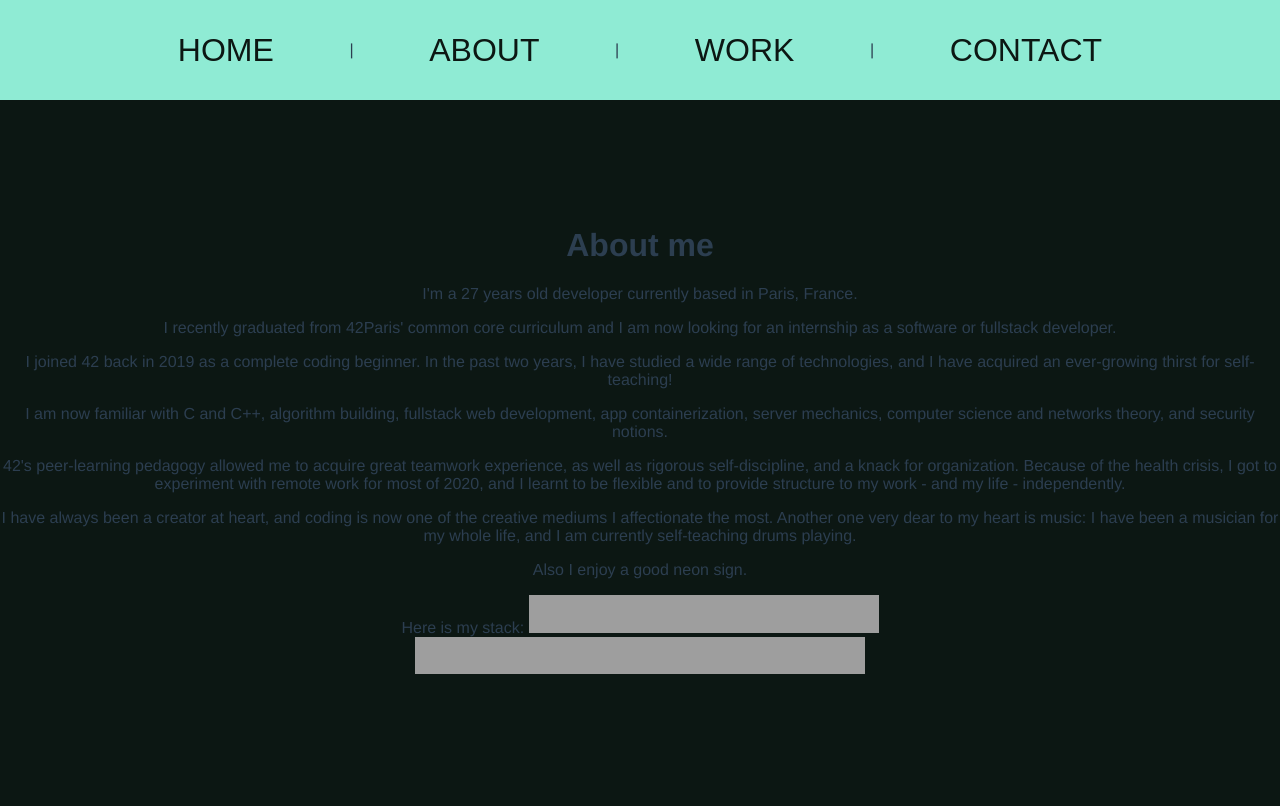
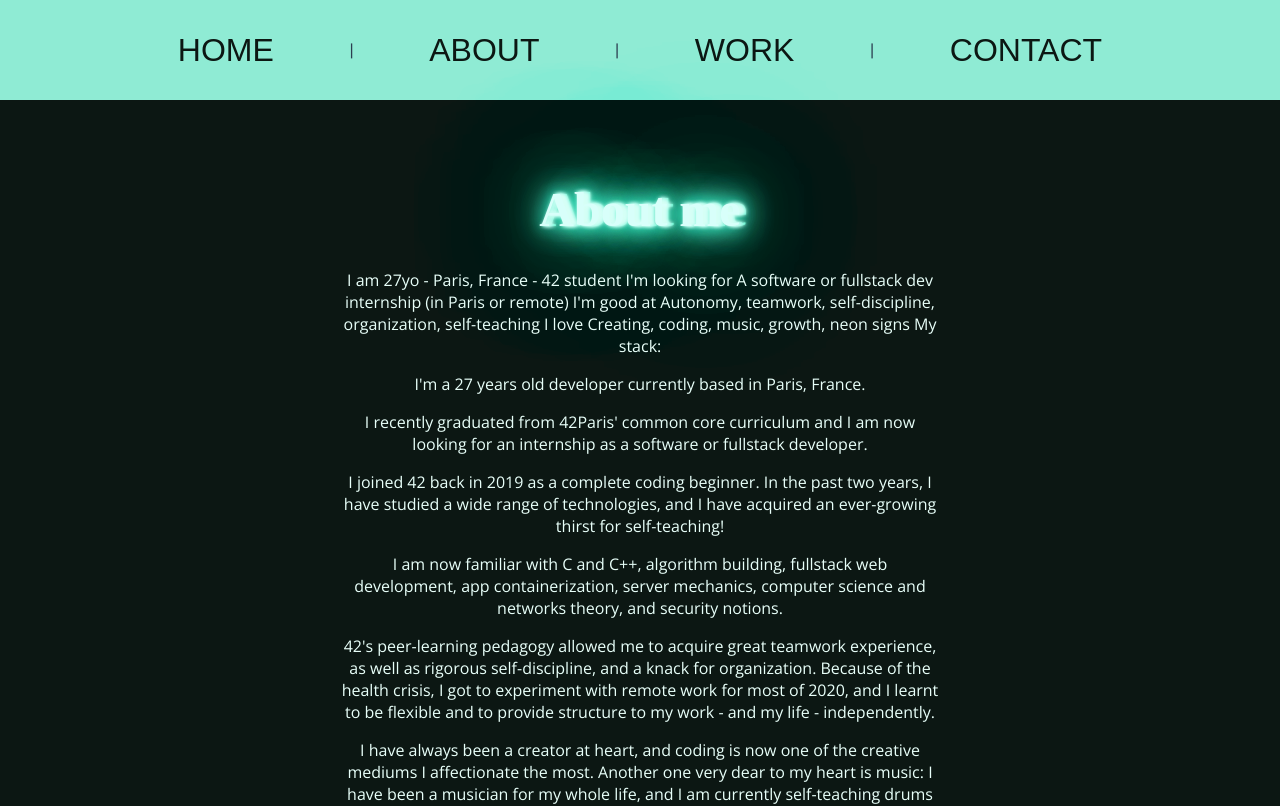
Before and after one commit to 42esoulard/portfolio, a Vue app: page /about in a window 1280 px wide. Shown: the top 806 px of the page. Built offline with nearby package versions, Linux system fonts and the light colour scheme; grey boxes are pictures that could not be loaded; a web font is replaced by a local one.

Commit message:
about progress

```diff
--- a/src/App.vue
+++ b/src/App.vue
@@ -1,8 +1,6 @@
 <template>
   <Header />
-  <div class="content-container">
-    <router-view />
-  </div>
+    <router-view class="content-container"/>
 </template>
 
 <script>
--- a/src/sass/_mixins.scss
+++ b/src/sass/_mixins.scss
@@ -1,10 +1,6 @@
 @import "./variables";
 
 @mixin neon-wrapper {
-    // display: flex;
-    // flex-direction: column;
-    // align-items: center;
-    // justify-content: center;
     @media(max-width:600px) {
         width: 400px;
     }
--- a/src/sass/_variables.scss
+++ b/src/sass/_variables.scss
@@ -1,8 +1,10 @@
 // COLORS
-$color-eggplant: #6F5060;
+$color-green: #72e9cb;
+$color-purple: #9257f2;
 $color-yellow: #F1D302;
-$color-pale-blue: #90BAAD;
-$color-pale-pink: #C9ADA7;
+$color-light: #e8fff9;
+// $color-pale-blue: #90BAAD;
+// $color-pale-pink: #C9ADA7;
 $color-dark: #0C1713;
 
 $neon-box-shadow-green:
@@ -21,11 +23,20 @@ $neon-text-shadow-green:
     .1rem 0rem   5rem #0be59c, .2rem 0rem  20rem #0be5a4, .4rem 0rem  10rem #0be5ae,
     .1rem 0rem  10rem #0be59c, .2rem 0rem  30rem #0be5c1, .4rem 0rem  10rem #0be5b6;
 
+$neon-text-shadow-purple:
+    .1rem 0rem .25rem #ead8ff, .2rem 0rem .25rem #e6d8ff, .4rem 0rem .25rem #ead8ff,
+    .1rem 0rem   0rem #9257f2, .2rem 0rem   0rem #9a57f2, .4rem 0rem   0rem #9f57f2,
+    .1rem 0rem  .1rem #7957f2, .2rem 0rem  .1rem #9a57f2, .4rem 0rem  .1rem #8d57f2,
+    .1rem 0rem   2rem #8057f2, .2rem 0rem   2rem #9f57f2, .4rem 0rem   2rem #9257f2,
+    .1rem 0rem   1rem #450be5, .2rem 0rem   1rem #1a0be5, .4rem 0rem   5rem #830be5,
+    .1rem 0rem   5rem #1a0be5, .2rem 0rem  20rem #1a0be5, .4rem 0rem  10rem #1a0be5,
+    .1rem 0rem  10rem #330be5, .2rem 0rem  30rem #4c0be5, .4rem 0rem  10rem #330be5;
+
 $neon-text-shadow-black: #00000000
-    // .1vw 0vw .25vw #bdbdbd, .2vw 0vw .25vw #d8fff8, .4vw 0vw .25vw #d8fff8,
-    // .1vw 0vw   0vw #999999, .2vw 0vw   0vw #57f2d0, .4vw 0vw   0vw #57f2cb,
-    // .1vw 0vw  .1vw #4d4d4d, .2vw 0vw  .1vw #57f2dd, .4vw 0vw  .1vw #57f2c4,
-    // .1vw 0vw   2vw #272727, .2vw 0vw   2vw #57f2d0, .4vw 0vw   2vw #57f2d0,
-    // .1vw 0vw   1vw #161616, .2vw 0vw   1vw #0be5b6, .4vw 0vw   5vw #0be5ae,
-    // .1vw 0vw   5vw #0a0a0a, .2vw 0vw  20vw #0be5a4, .4vw 0vw  10vw #0be5ae,
-    // .1vw 0vw  10vw #000000, .2vw 0vw  30vw #0be5c1, .4vw 0vw  10vw #0be5b6;
+    // .1rem 0rem .25rem #bdbdbd, .2rem 0rem .25rem #d8fff8, .4rem 0rem .25rem #d8fff8,
+    // .1rem 0rem   0rem #999999, .2rem 0rem   0rem #57f2d0, .4rem 0rem   0rem #57f2cb,
+    // .1rem 0rem  .1rem #4d4d4d, .2rem 0rem  .1rem #57f2dd, .4rem 0rem  .1rem #57f2c4,
+    // .1rem 0rem   2rem #272727, .2rem 0rem   2rem #57f2d0, .4rem 0rem   2rem #57f2d0,
+    // .1rem 0rem   1rem #161616, .2rem 0rem   1rem #0be5b6, .4rem 0rem   5rem #0be5ae,
+    // .1rem 0rem   5rem #0a0a0a, .2rem 0rem  20rem #0be5a4, .4rem 0rem  10rem #0be5ae,
+    // .1rem 0rem  10rem #000000, .2rem 0rem  30rem #0be5c1, .4rem 0rem  10rem #0be5b6;
--- a/src/sass/main.scss
+++ b/src/sass/main.scss
@@ -55,12 +55,12 @@ html, body, div#app {
 }
 
 .content-container {
-    width: 100%;
+    width: 80%;
     height: 100%;
     display: flex;
     flex-direction: column;
     align-items: center;
-    justify-content: center;
+    // justify-content: center;
 }
 
 .home {
@@ -100,6 +100,8 @@ html, body, div#app {
         padding:0;
     }
     &:hover {
+        color:#ffd8d8;
+        text-shadow: $neon-text-shadow-purple;
         animation: letter-flicker 2s linear 3;
     }
 }
@@ -118,6 +120,8 @@ html, body, div#app {
         font-size: 4rem;
         &:hover {
             animation: letter-flicker 2s linear 3;
+            color:#edd8ff;
+            text-shadow: $neon-text-shadow-purple;
         }
     }
     &--neon {
@@ -130,3 +134,25 @@ html, body, div#app {
     // }
     font-size: 2rem;
 }
+
+.about {
+    display: flex;
+    flex-direction: column;
+    align-items: center;
+    margin-top: 50px;
+    max-width: 600px;
+    min-width: 400px;
+    font-family: $font-nerd;
+    font-size: 1rem;
+    color: $color-light;
+}
+
+.about-neon-wrapper {
+    // @include neon-wrapper;
+    // padding: 30px;
+}
+
+.about-title {
+    @include neon-text-animated;
+    font-size: 3rem;
+}
--- a/src/views/About.vue
+++ b/src/views/About.vue
@@ -1,6 +1,23 @@
 <template>
-  <div>
-    <h1>About me</h1>
+  <div class='about'>
+    <div class="about-neon-wrapper">
+      <h1 class="about-title">About me</h1>
+
+      I am
+      27yo - Paris, France - 42 student
+
+      I'm looking for
+      A software or fullstack dev internship (in Paris or remote)
+
+      I'm good at
+      Autonomy, teamwork, self-discipline, organization, self-teaching
+
+      I love
+      Creating, coding, music, growth, neon signs
+
+      My stack:
+
+
       <p>I'm a 27 years old developer currently based in Paris, France.</p>
       <p>
         I recently graduated from 42Paris' common core curriculum and I am now
@@ -30,8 +47,9 @@
       <p>
         Also I enjoy a good neon sign.
       </p>
+      <div>
+        Here is my stack:
         <p>
-      Here is my stack:
           <a href='https://ubuntu.com/desktop/developers'><img src="https://cdn.jsdelivr.net/gh/devicons/devicon/icons/ubuntu/ubuntu-plain-wordmark.svg" title='Ubuntu' width=50/></a>
           <a href='https://git-scm.com/'><img src="https://cdn.jsdelivr.net/gh/devicons/devicon/icons/git/git-original.svg" title='Git' width=50/></a>
           <a href='https://www.cprogramming.com/tutorial/c-tutorial.html?inl=nv'><img src="https://cdn.jsdelivr.net/gh/devicons/devicon/icons/c/c-original.svg" title='C' width=50/></a>
@@ -50,4 +68,6 @@
           <a href='https://kubernetes.io/'><img src="https://cdn.jsdelivr.net/gh/devicons/devicon/icons/kubernetes/kubernetes-plain.svg" title='Kubernetes' width=50/></a>
         </p>
       </div>
+    </div>
+  </div>
 </template>
```
Lines whose indentation alone changed are shown as unchanged.
